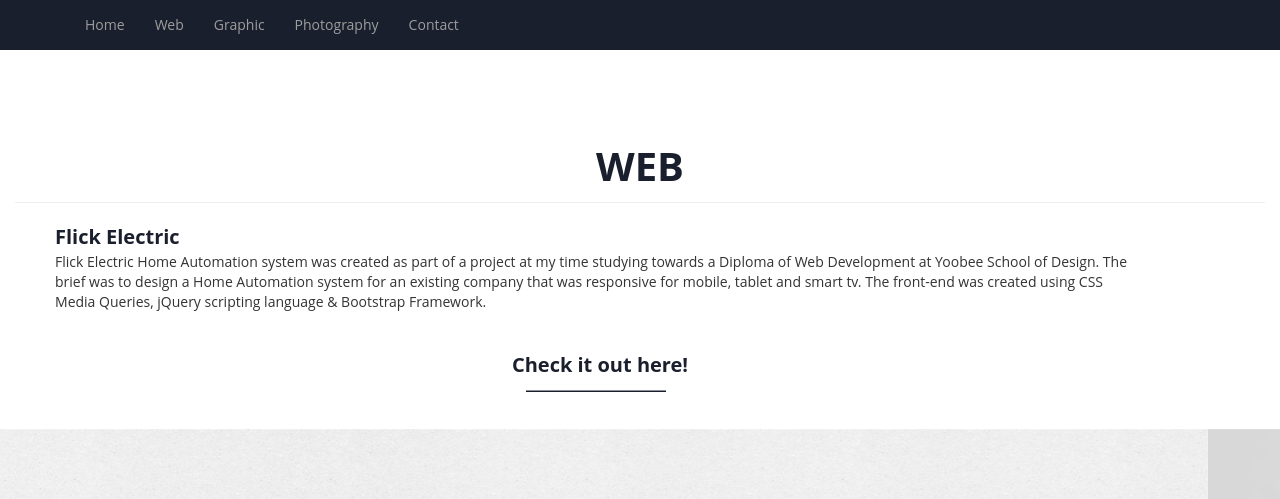
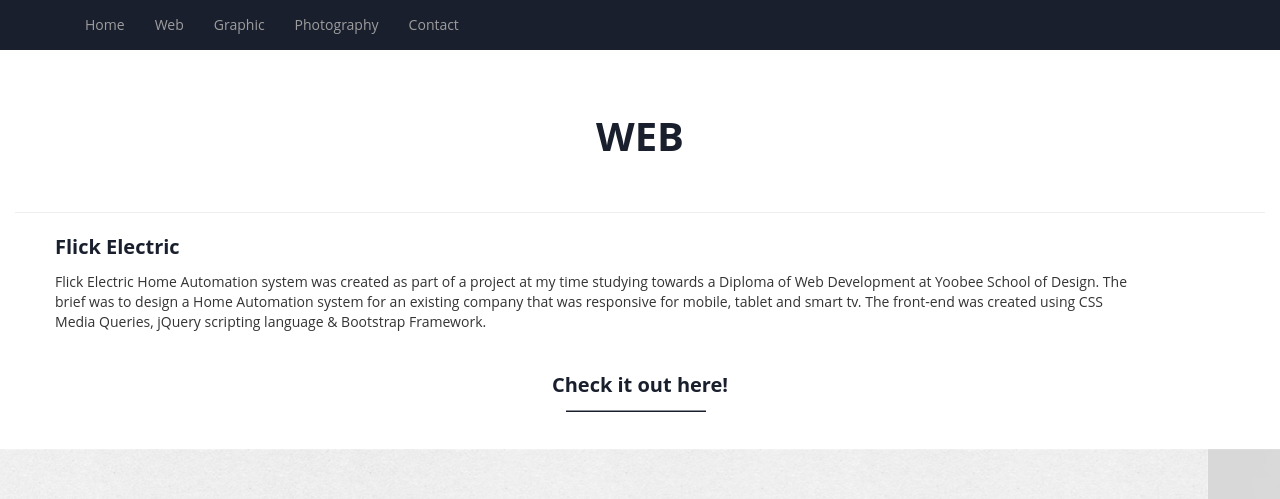
Before and after one commit to kshantilal/Portfolio, a plain HTML site: page web.html in a window 1280 px wide. Shown: the top 499 px of the page. Drawn offline with nearby package versions, Linux system fonts and the light colour scheme.

Commit message:
cleaned up all margins

```diff
--- a/sass/custom.scss
+++ b/sass/custom.scss
@@ -122,6 +122,7 @@
 
 
 
+
 // --------------Button Hover---------------//
 
 .svg-wrapper {
@@ -163,12 +164,15 @@
 
 // ----------CONTENT PAGES---------- //
 
-.text-container{
-	padding-top: 100px;
-	margin-top: 50px;
+.title-container{
+	margin-top: 120px;
+	margin-bottom: 40px;
+	padding-right: 20px;
+	padding-left: 20px;
 }
 
 .titles{
+	padding-bottom: 10px;
 	font-size: 20px;
 	font-weight: bold;
 	color: $navy-color;
@@ -188,6 +192,10 @@
 	padding-bottom: 10px;
 }
 
+.text-container{
+	margin-top: 50px;
+}
+
 // ----------CAROUSEL---------- //
 
 .carousel-control.left, .carousel-control.right {
--- a/web.html
+++ b/web.html
@@ -32,7 +32,7 @@
 				</div><!--/.nav-collapse -->
 			</div>
 		</nav>
-			<div class="text-container">
+			<div class="title-container">
 				<div class="content-title noTop">WEB</div>
 			</div>
 
@@ -42,6 +42,12 @@
 					<div class="content-container">
 						<div class="titles">Flick Electric</div>
 						<p class="blurb">Flick Electric Home Automation system was created as part of a project at my time studying towards a Diploma of Web Development at Yoobee School of Design. The brief was to design a Home Automation system for an existing company that was responsive for mobile, tablet and smart tv. The front-end was created using CSS Media Queries, jQuery scripting language &#38; Bootstrap Framework.</p>
+					</div>
+				</div>
+			</div>
+
+			<div class="row">
+				<div class="col-xs-12">
 					<div class="svg-wrapper">
 						<a href="http://kunal.shantilal.yoobee.net.nz/Summertive/Flick-Electric/index.html">
 					 	<svg height="60" width="320" xmlns="http://www.w3.org/2000/svg">
@@ -49,7 +55,6 @@
 							<div class="content-title" style="font-size: 20px">Check it out here!</div>
 						</svg>
 						</a>
-						</div>
 					</div>
 				</div>
 			</div>
@@ -90,7 +95,10 @@
 		<div class="text-container">
 			<div class="content-title noTop">To be Continued...</div>
 		</div>
+
+		<footer>
 			<div class="footer"><span class="footer-text">&#169; 2017&nbsp;&nbsp;|&nbsp;&nbsp;Designed &#38; Developed by Kunal Shantilal</span></div>
+		</footer>
 	</div><!-- main-container -->
 
 
```
Also changed, not shown: graphic.html (+2 -3 lines), css/custom.css, 1 other file. Lines whose indentation alone changed are shown as unchanged.
